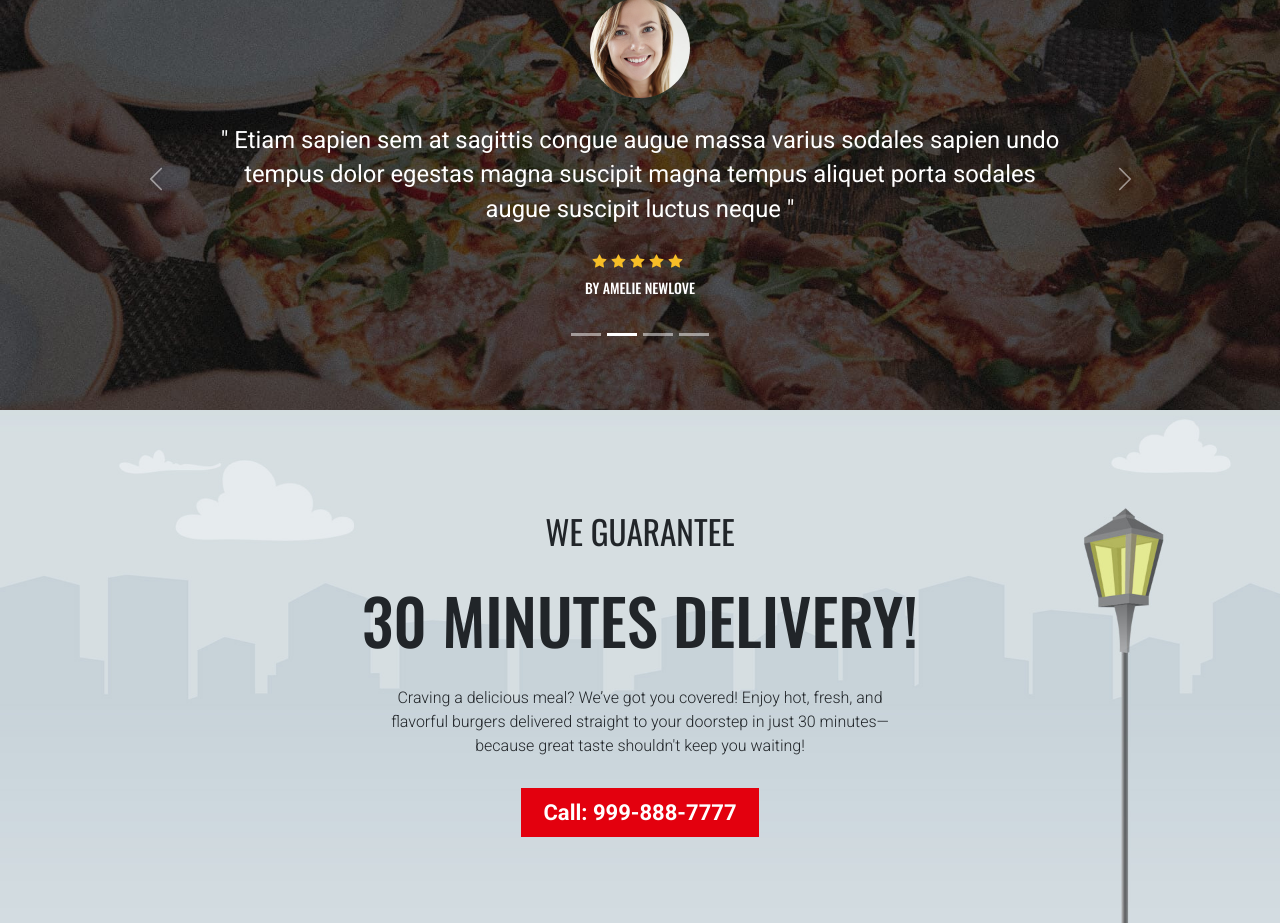
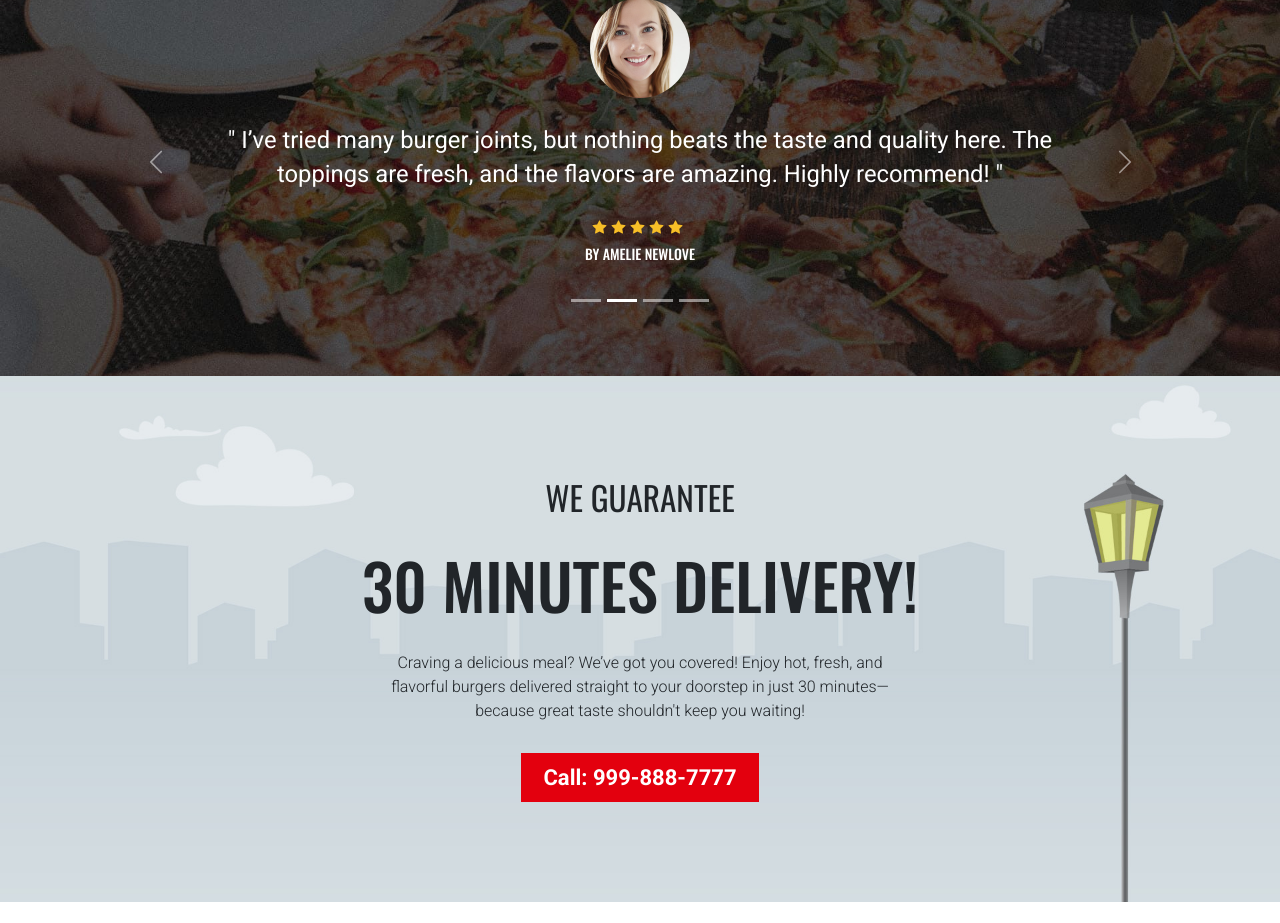
Before and after one commit to kanishkadz/QuickBites, a React (Create React App) app in the folder quick-bite/: page / in a window 1280 px wide. Shown: the part 5980-6903 px from the top of the page. Built offline with nearby package versions, Linux system fonts and the light colour scheme.

Commit message:
Update Section6.js

```diff
--- a/quick-bite/src/pages/Home/Section6.js
+++ b/quick-bite/src/pages/Home/Section6.js
@@ -17,9 +17,7 @@ function Section6() {
                   <img src={User1} className="img-fluid" alt="User-1" />
                 </div>
                 <p>
-                  " Etiam sapien sem at sagittis congue augue massa varius
-                  sodales sapien undo tempus dolor egestas magna suscipit magna
-                  tempus aliquet porta sodales augue suscipit luctus neque "
+                  " The burgers are juicy, flavorful, and cooked to perfection. Plus, the delivery was super fast! Definitely my new go-to spot for a great meal. "
                 </p>
                 <div className="item_rating mb-2">
                   <i className="bi bi-star-fill"></i>
@@ -37,9 +35,7 @@ function Section6() {
                   <img src={User2} className="img-fluid" alt="User-2" />
                 </div>
                 <p>
-                  " Etiam sapien sem at sagittis congue augue massa varius
-                  sodales sapien undo tempus dolor egestas magna suscipit magna
-                  tempus aliquet porta sodales augue suscipit luctus neque "
+                  " I’ve tried many burger joints, but nothing beats the taste and quality here. The toppings are fresh, and the flavors are amazing. Highly recommend! "
                 </p>
                 <div className="item_rating mb-2">
                   <i className="bi bi-star-fill"></i>
@@ -57,9 +53,7 @@ function Section6() {
                   <img src={User3} className="img-fluid" alt="User-3" />
                 </div>
                 <p>
-                  " Etiam sapien sem at sagittis congue augue massa varius
-                  sodales sapien undo tempus dolor egestas magna suscipit magna
-                  tempus aliquet porta sodales augue suscipit luctus neque "
+                  " Ordered a meal for my family, and everything arrived hot and fresh within 30 minutes. The fries were crispy, and the burger was just perfect! "
                 </p>
                 <div className="item_rating mb-2">
                   <i className="bi bi-star-fill"></i>
@@ -77,9 +71,7 @@ function Section6() {
                   <img src={User4} className="img-fluid" alt="User-4" />
                 </div>
                 <p>
-                  " Etiam sapien sem at sagittis congue augue massa varius
-                  sodales sapien undo tempus dolor egestas magna suscipit magna
-                  tempus aliquet porta sodales augue suscipit luctus neque "
+                  " From the soft bun to the juicy patty, every bite was pure heaven. I also love the crazy burger options—they’re unique and super tasty! "
                 </p>
                 <div className="item_rating mb-2">
                   <i className="bi bi-star-fill"></i>
```
